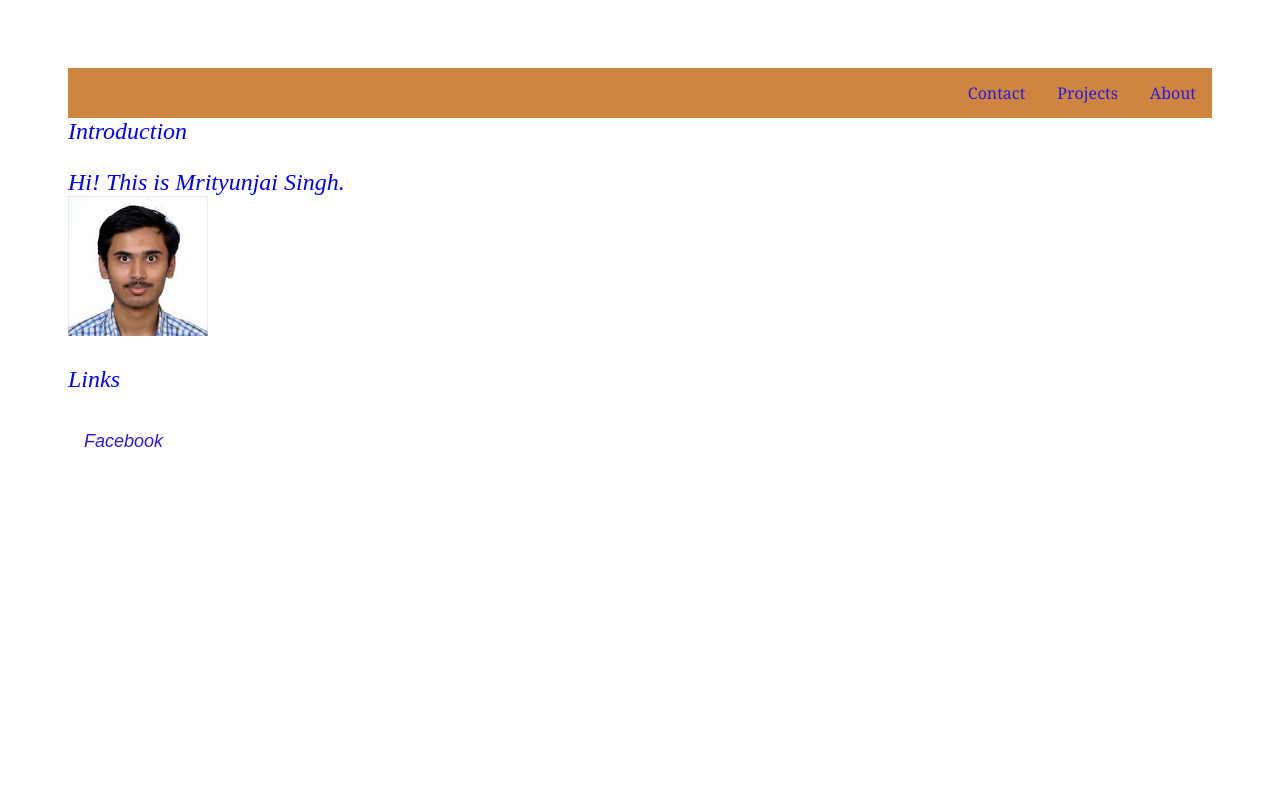
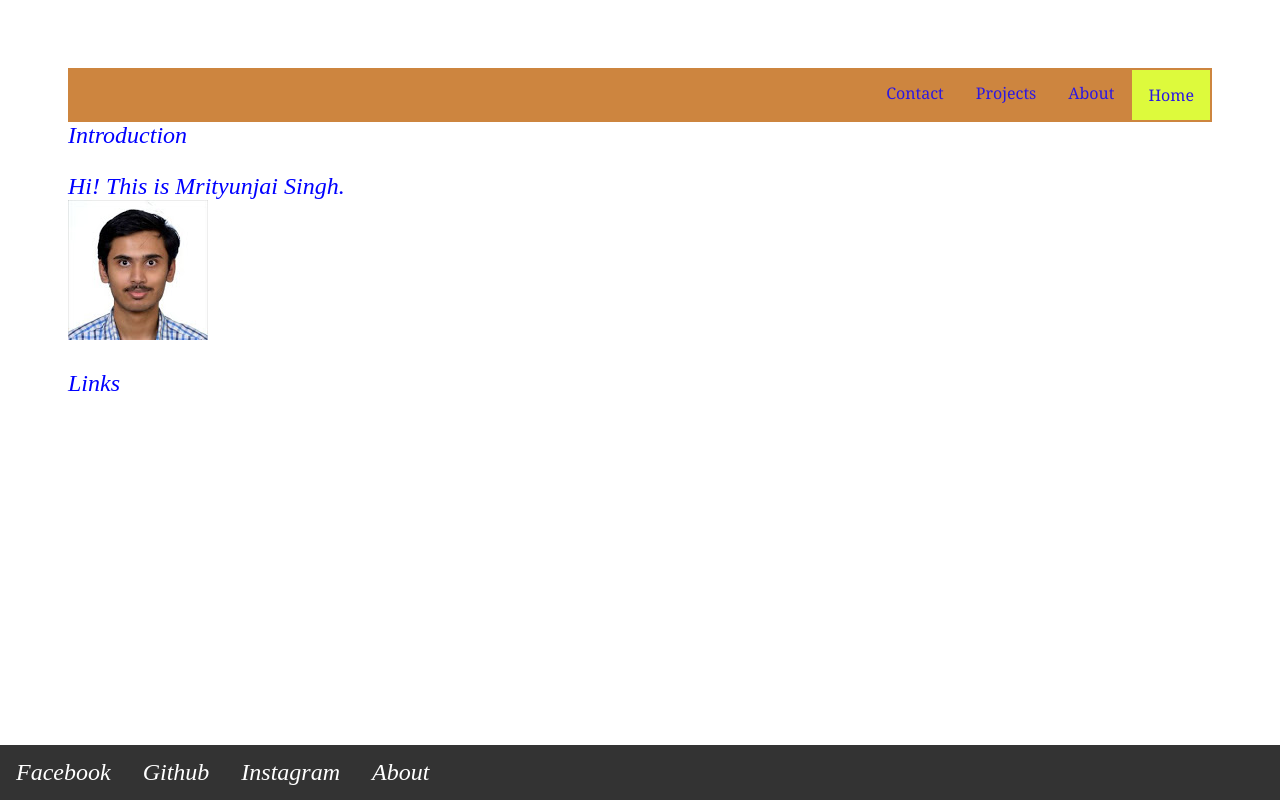
Before and after one commit to mrityunjai01/mrityunjai01.github.io, a PHP site: page / in a window 1280 px wide. Run offline with PHP 8.4, Linux system fonts and the light colour scheme.

Commit message:
footer added

```diff
--- a/index.html
+++ b/index.html
@@ -7,6 +7,9 @@
         <link rel="stylesheet" href="new.css"/>
         <nav id = "uppermost-navbar">
             <div>
+            <div class ="upper-nav-item">
+                <a href = "#" class = "active">Home</a>
+            </div>
             <div class = "upper-nav-item">
                 <a href="#about">About</a>
             </div>
@@ -27,8 +30,14 @@
                 <img src="my_photo.jpeg" id = "my_photo"/>
             </p>
             <div class="topic">Links</div>
-            <p id = "intro"> <a href="https://www.facebook.com/people/Mrityunjai-Singh/100034391482761">Facebook</a></p>
-
+            <div class ="foot">
+            <ul>
+                <li><a href="https://www.facebook.com/people/Mrityunjai-Singh/100034391482761">Facebook</a></li>
+                <li><a href="https://github.com/mrityunjai01">Github</a></li>
+                <li><a href="https://www.instagram.com/mrityunjai99/">Instagram</a></li>
+                <li><a href="#about">About</a></li>
+            </ul>
+            </div>
         </div>
     </body>
 </html>
--- a/new.css
+++ b/new.css
@@ -12,8 +12,11 @@ body {
 #photo{
     border-bottom: blueviolet;
     border-radius: 100px;
+    border-width: 20px;
+    border-style: groove;
+    border-collapse: separate;
 }
-#photo:hover{
+img:hover{
     border-bottom: blue;
     border-radius: 0px;
 }
@@ -42,10 +45,11 @@ div a:hover {
     border-width: 40px;
     box-sizing: border-box;
 }
-p a{
+p a {
     font-size: large;
     font-family: fantasy;
     text-align: start;
+    width: 80px;
 }
 .upper-nav-item{
     float: right;
@@ -55,3 +59,40 @@ p a{
     background: scroll;
     font-family: Cambria, Cochin, Georgia, Times, 'Times New Roman', serif;
 }
+ul {
+    list-style-type: none;
+    margin: 0;
+    padding: 0;
+    overflow: hidden;
+    background-color: #333;
+  }
+
+  li {
+    float: left;
+  }
+
+  li a {
+    display: block;
+    color: white;
+    text-align: center;
+    padding: 14px 16px;
+    text-decoration: none;
+  }
+
+  li a:hover:not(.active) {
+    background-color: #111;
+  }
+
+  .active {
+    background-color: rgb(221, 250, 60);
+    border: darkblue 20px;
+    margin: 2px;
+  }
+  .foot {
+    background-color: #333;
+    overflow: hidden;
+    position: fixed;
+    bottom: 0;
+    left: 0;
+    width: 100%;
+  }
```
